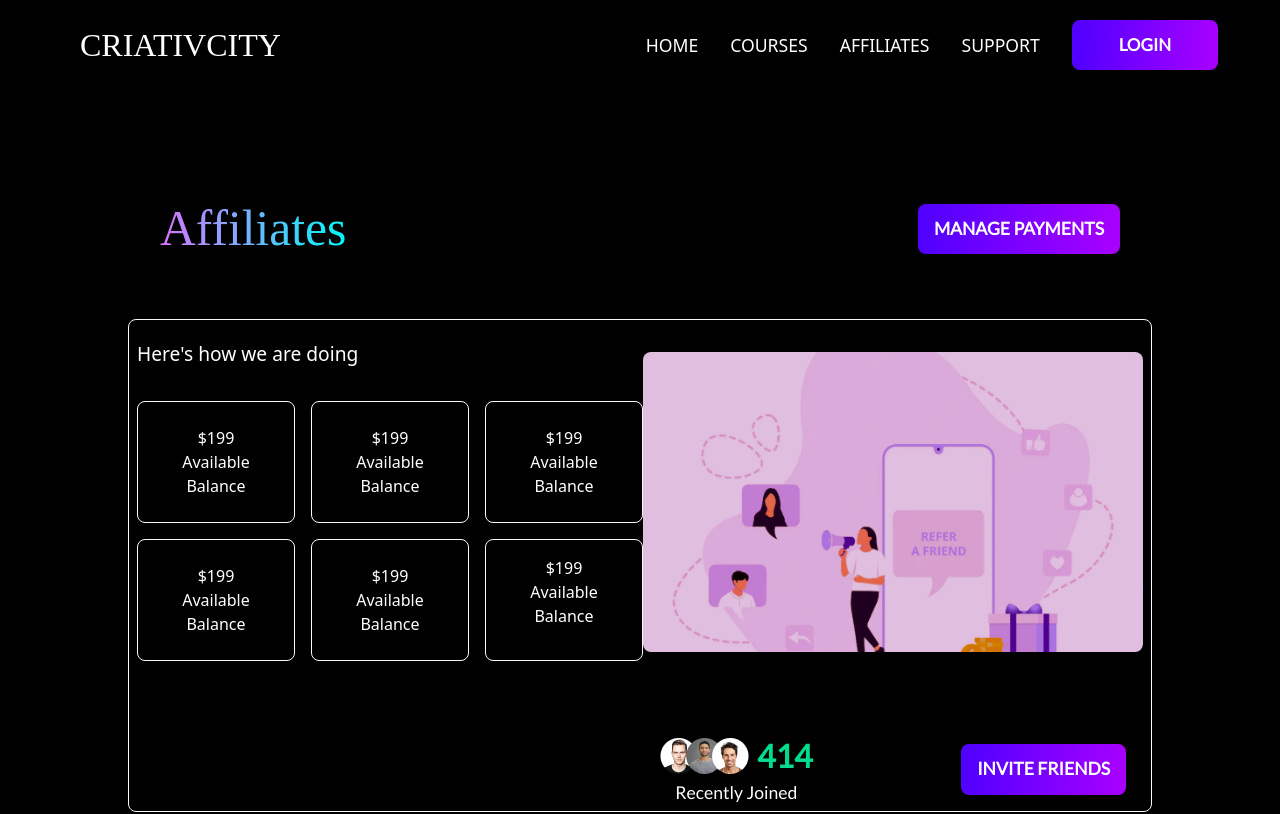
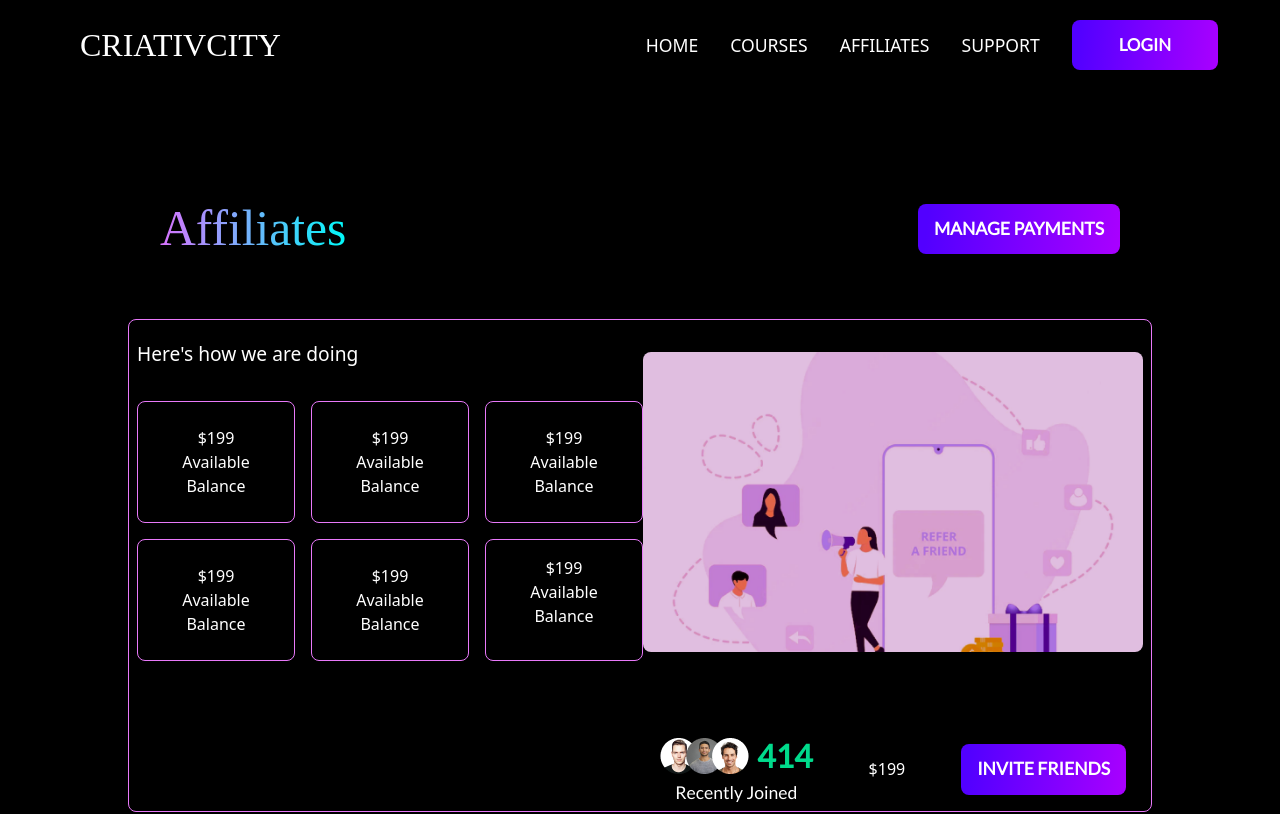
Before and after one commit to raj-bhai/criativicity, a Next.js app in the folder criativcity/: page /affiliates in a window 1280 px wide. Shown: the top 814 px of the page. Built offline with nearby package versions, Linux system fonts and the light colour scheme; a web font is replaced by a local one.

Commit message:
border color changes

```diff
--- a/criativcity/components/Affiliate.jsx
+++ b/criativcity/components/Affiliate.jsx
@@ -26,13 +26,13 @@ const Affiliate = () => {
                </div>
             </div>
             <div className="flex items-center navbarbg justify-center mt-[3.3rem] ">
-               <section className="mt flex justify-center border-[0.04rem]  border-fuchsia-50 rounded-lg lg:w-[80%]  px-2 mx-2 py-1">
+               <section className="mt flex justify-center border-[0.04rem]  border-fuchsia-400 rounded-lg lg:w-[80%]  px-2 mx-2 py-1">
                   <div className="adobe-vid-cont lg:flex lg:items-start w-full justify-between">
                      <div className="text-cont mx-auto text-white">
                         <h2 className="text-[1.2rem]  mt-4">Here&apos;s how we are doing </h2>
                         <div className="flex items-center justify-center mt-[2rem]">
                            <div className="grid grid-cols-3 gap-4">
-                              <div className="border-fuchsia-50 rounded-lg px-4 py-6 text-white text-center border-[0.04rem]  ">
+                              <div className="border-fuchsia-400 rounded-lg px-4 py-6 text-white text-center border-[0.04rem]  ">
                                  <div>
                                     <h3>$199</h3>
                                  </div>
@@ -40,7 +40,7 @@ const Affiliate = () => {
                                     <h3>Available Balance</h3>
                                  </div>
                               </div>
-                              <div className="border-fuchsia-50 rounded-lg px-4 py-6 text-white text-center border-[0.04rem] ">
+                              <div className="border-fuchsia-400 rounded-lg px-4 py-6 text-white text-center border-[0.04rem] ">
                                  <div>
                                     <h3>$199</h3>
                                  </div>
@@ -48,7 +48,7 @@ const Affiliate = () => {
                                     <h3>Available Balance</h3>
                                  </div>
                               </div>
-                              <div className="border-fuchsia-50 rounded-lg px-4 py-6 text-white text-center border-[0.04rem] ">
+                              <div className="border-fuchsia-400 rounded-lg px-4 py-6 text-white text-center border-[0.04rem] ">
                                  <div>
                                     <h3>$199</h3>
                                  </div>
@@ -56,7 +56,7 @@ const Affiliate = () => {
                                     <h3>Available Balance</h3>
                                  </div>
                               </div>
-                              <div className="border-fuchsia-50 rounded-lg px-4 py-6 text-white text-center border-[0.04rem] ">
+                              <div className="border-fuchsia-400 rounded-lg px-4 py-6 text-white text-center border-[0.04rem] ">
                                  <div>
                                     <h3>$199</h3>
                                  </div>
@@ -64,7 +64,7 @@ const Affiliate = () => {
                                     <h3>Available Balance</h3>
                                  </div>
                               </div>
-                              <div className="border-fuchsia-50 rounded-lg px-4 py-6 text-white text-center border-[0.04rem] ">
+                              <div className="border-fuchsia-400 rounded-lg px-4 py-6 text-white text-center border-[0.04rem] ">
                                  <div>
                                     <h3>$199</h3>
                                  </div>
@@ -72,7 +72,7 @@ const Affiliate = () => {
                                     <h3>Available Balance</h3>
                                  </div>
                               </div>
-                              <div className="border-fuchsia-50 rounded-lg px-4 py-4 text-white text-center border-[0.04rem] ">
+                              <div className="border-fuchsia-400 rounded-lg px-4 py-4 text-white text-center border-[0.04rem] ">
                                  <div>
                                     <h3>$199</h3>
                                  </div>
@@ -95,7 +95,7 @@ const Affiliate = () => {
                               </div>
                               <h1 className="text-white font-normal font-Lato text-[0.8rem] lg:text-[1.1rem]">Recently Joined</h1>
                            </div>
-                           <div className="price">
+                           <div className="price text-white">
                               <h3>$199</h3>
                            </div>
                            <div className="btn">
@@ -108,7 +108,7 @@ const Affiliate = () => {
                   </div>
                </section>
             </div>
-            <div className=" text-white mt-4 outerTextDiv flex border-[0.04rem]  rounded-lg border-fuchsia-50 items-center justify-around lg:justify-between lg:mx-[8.5rem]">
+            <div className=" text-white mt-4 outerTextDiv flex border-[0.04rem]  rounded-lg border-fuchsia-400 items-center justify-around lg:justify-between lg:mx-[8.5rem]">
                <div className="px-5 py-7">
                   <h3 className="text-[1.2rem] mb-4">How Criativcity Affiliate Program Will Work</h3>
                   <h6>
--- a/criativcity/components/CourseFAQ.jsx
+++ b/criativcity/components/CourseFAQ.jsx
@@ -37,8 +37,8 @@ const CourseFAQ = () => {
                }}
             >
                <h3 className="text-white relative flex items-center justify-between text-[0.9rem] lg:text-[1.8rem]  font-Lato">
-                  Master industry-standard software, &quot;Adobe Premiere Pro&quot;
-                  {show[1] ? <IoIosArrowUp size={45} className="border-[0.02rem] rounded-md  border-fuchsia-400 px-2 py-2"></IoIosArrowUp> : <IoIosArrowDown size={45} className="border-[0.02rem] rounded-md  border-fuchsia-400 px-2 py-2"></IoIosArrowDown>}
+                 <h2 className="w-[90%] lg:w-[95%] mr-1"> Master industry-standard software, &quot;Adobe Premiere Pro&quot;</h2>
+                  {show[1] ? <IoIosArrowUp size={45} className="border-[0.04rem] rounded-md  border-fuchsia-400 px-2 py-2"></IoIosArrowUp> : <IoIosArrowDown size={45} className="border-[0.04rem] rounded-md  border-fuchsia-400 px-2 py-2"></IoIosArrowDown>}
                </h3>
 
                {show[1] && (
```
